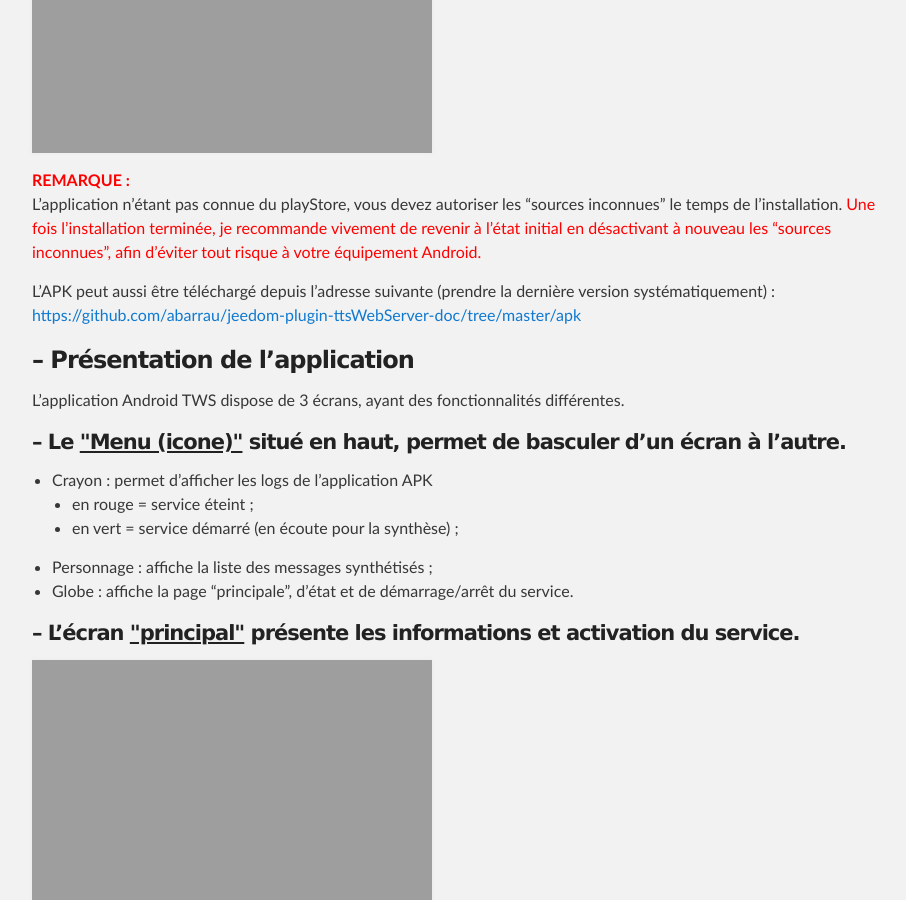
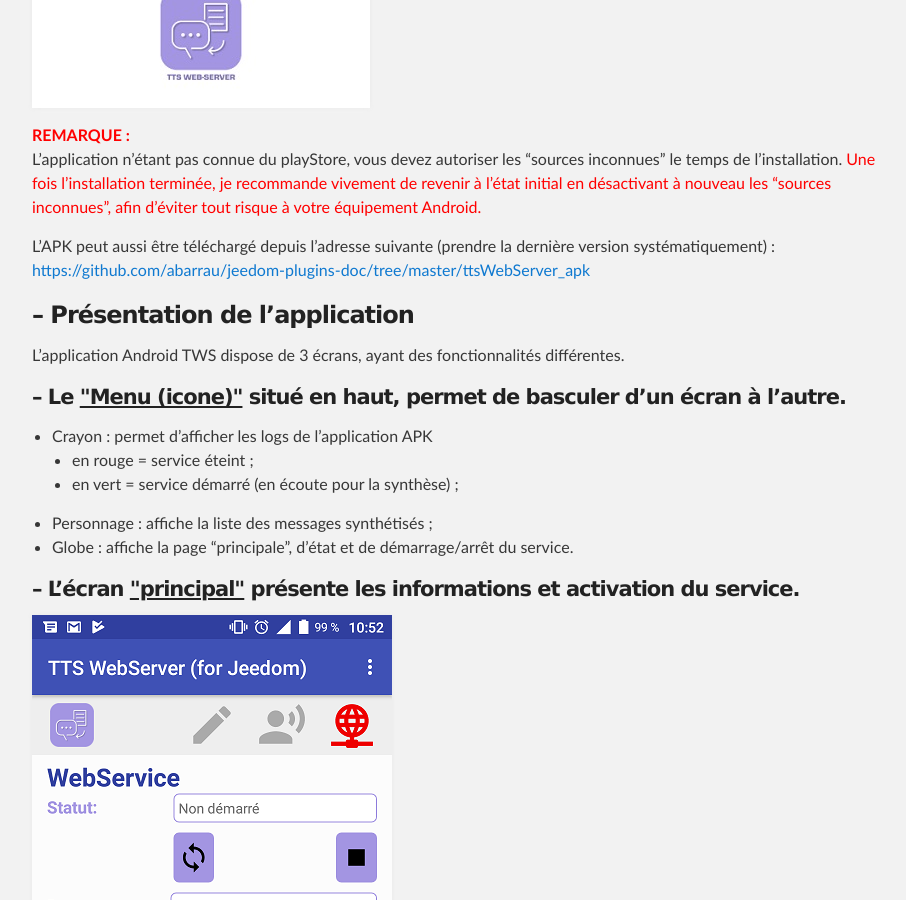
Before and after one commit to abarrau/jeedom-plugins-doc, a Jekyll site: the page built from docs/ttsWebServer/index.md, in a window 1280 px wide and 900 px high, scrolled down 11091 px. Shown: the whole window, without its empty margins (183-1089 px from the left). Built offline with Jekyll 4.4.1, drawn with Linux system fonts in a browser that asks for light colours; our own code applies the rules of GitHub Pages for plain Markdown files; the repository's description, which GitHub fills in, is left out; part of the change alters nothing that is shown.

Commit message:
Update index.md

```diff
--- a/docs/ttsWebServer/index.md
+++ b/docs/ttsWebServer/index.md
@@ -171,7 +171,7 @@ Un bouton "dupliquer", permet de dupliquer l'équipement et les commandes associ
 
 #### -- L'onglet **<u>"Paramètres"</u>** présente les paramètres disponibles au niveau de l'équipement hébergeant l'application TWS :
 
-![Page Paramètres](https://abarrau.github.io/jeedom-plugin-ttsWebServer-doc/assets/images/ttsWebServer_screenshot3.jpg)
+![Page Paramètres](https://abarrau.github.io/jeedom-plugins-doc/ttsWebServer/images/ttsWebServer_screenshot3.jpg)
 
 **Paramètres d'utilisation** :
 
@@ -194,7 +194,7 @@ Il est donc déconseillé de faire le "yoyo" entre les voix (du moins avec la vo
 
 #### -- L'onglet **<u>"Commandes"</u>** présente les commandes disponibles au niveau de l'équipement local hébergeant l'application TWS :
 
-![Page Paramètres](https://abarrau.github.io/jeedom-plugin-ttsWebServer-doc/assets/images/ttsWebServer_TWS5.jpg)
+![Page Paramètres](https://abarrau.github.io/jeedom-plugins-doc/ttsWebServer/images/ttsWebServer_TWS5.jpg)
 
 Ces commandes sont créées à la création de l'équipement. Vous ne pouvez ni en ajouter, ni en supprimer (elles seront créées lors d'un enregistrement).
 Les actions possibles : modifier le nom, paramétrer si vous les affichez ou non et si vous souhaitez historiser les données ou non.
@@ -208,7 +208,7 @@ Les actions possibles : modifier le nom, paramétrer si vous les affichez ou non
 
 #### -- L'onglet **<u>"Etats / infos"</u>** présente de remonter des informations liée à l'application TWS :
 
-![Page Etats/Infos](https://abarrau.github.io/jeedom-plugin-ttsWebServer-doc/assets/images/ttsWebServer_screenshot4.jpg)
+![Page Etats/Infos](https://abarrau.github.io/jeedom-plugins-doc/ttsWebServer/images/ttsWebServer_screenshot4.jpg)
 
 La définition de chaque champ de cette page est décrite directement sur la page, via l'icone "?" à coté du titre.
 
@@ -227,13 +227,13 @@ Après avoir respecté ces pré-requis, cliquez sur l'icone TWS et l'apk est té
 
 L'application peut être installé sur un appareil Android (tablette,...), fonctionnement en Wifi ou sur une VM, fonctionnement en éthernet.
 
-![Téléchargement APK](https://abarrau.github.io/jeedom-plugin-ttsWebServer-doc/assets/images/ttsWebServer_install_apk.jpg)
+![Téléchargement APK](https://abarrau.github.io/jeedom-plugins-doc/ttsWebServer/images/ttsWebServer_install_apk.jpg)
 
 <span style="color:red;">**REMARQUE :**</span><br/>
 L'application n'étant pas connue du playStore, vous devez autoriser les "sources inconnues" le temps de l'installation.
 <span style="color:red;">Une fois l'installation terminée, je recommande vivement de revenir à l'état initial en désactivant à nouveau les "sources inconnues", afin d'éviter tout risque à votre équipement Android.</span>
 
-L'APK peut aussi être téléchargé depuis l'adresse suivante (prendre la dernière version systématiquement) : <br/> [https://github.com/abarrau/jeedom-plugin-ttsWebServer-doc/tree/master/apk](https://github.com/abarrau/jeedom-plugin-ttsWebServer-doc/tree/master/apk)
+L'APK peut aussi être téléchargé depuis l'adresse suivante (prendre la dernière version systématiquement) : <br/> [https://github.com/abarrau/jeedom-plugins-doc/tree/master/ttsWebServer_apk](https://github.com/abarrau/jeedom-plugins-doc/tree/master/ttsWebServer_apk)
 
 
 ###  -- Présentation de l'application
@@ -250,7 +250,7 @@ L'application Android TWS dispose de 3 écrans, ayant des fonctionnalités diff
 
 #### -- L'écran **<u>"principal"</u>** présente les informations et activation du service.
 
-![APK Ecran 1](https://abarrau.github.io/jeedom-plugin-ttsWebServer-doc/assets/images/ttsWebServer_APK3.png)
+![APK Ecran 1](https://abarrau.github.io/jeedom-plugins-doc/ttsWebServer/images/ttsWebServer_APK3.png)
 
 | Information | Description |
 |--|--|
@@ -274,7 +274,7 @@ Cette liste est remise à vide à chaque redémarrage de l'application (ou manue
 
 Cet écran permet d'afficher les logs de l'application pour permettre le debug en cas de problème.
 
-![APK Ecran 1](https://abarrau.github.io/jeedom-plugin-ttsWebServer-doc/assets/images/ttsWebServer_APK2.png)
+![APK Ecran 1](https://abarrau.github.io/jeedom-plugins-doc/ttsWebServer/images/ttsWebServer_APK2.png)
 
 Le rafraichissement se fait automatiquement (par défaut 5sec), ou manuellement en cliquant sur l'icone "flêches inversées".
 
@@ -285,7 +285,7 @@ L'icone "Poubelle" supprime le fichier (remise à blanc).
 
 Cet écran est accessible par le menu de configuration depuis l'écran principal.
 
-![APK Ecran 1](https://abarrau.github.io/jeedom-plugin-ttsWebServer-doc/assets/images/ttsWebServer_APK1.png)
+![APK Ecran 1](https://abarrau.github.io/jeedom-plugins-doc/ttsWebServer/images/ttsWebServer_APK1.png)
 
 | Paramètre	| Description |
 |--|--|
@@ -300,7 +300,7 @@ Cet écran est accessible par le menu de configuration depuis l'écran principal
 
 Pour pouvoir la visualiser, vous devez activer le "panel desktop" depuis la page de configuration du plugin.
 
-![Liste des messages](https://abarrau.github.io/jeedom-plugin-ttsWebServer-doc/assets/images/ttsWebServer_screenshot6.jpg)
+![Liste des messages](https://abarrau.github.io/jeedom-plugins-doc/ttsWebServer/images/ttsWebServer_screenshot6.jpg)
 
 Ce tableau présente la liste des messages enregistrés et renseignés dans la bibliothèque du plugin. <br/>
 Par défaut, l'ordre d'affichage correspond au dernier message synthétisé ou utilisé, mais l'ordre peut être modifié pour réaliser vos recherches.
```
